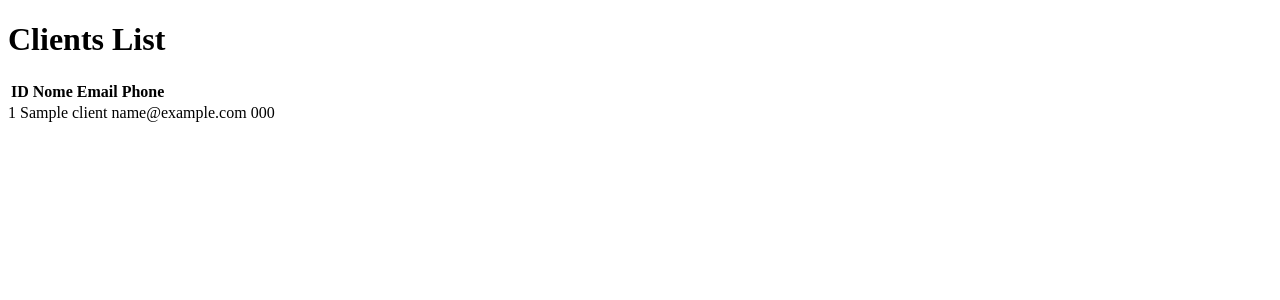
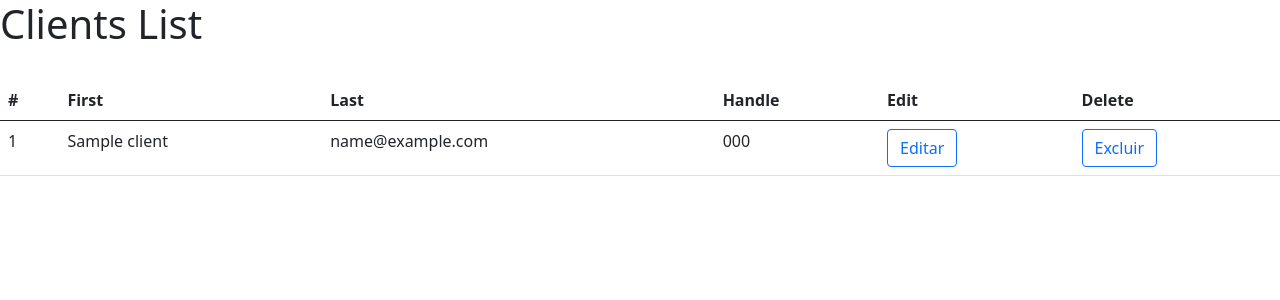
Before and after one commit to MauMau221/crudlaravel, a PHP site: page / in a window 1280 px wide. Shown: the top 300 px of the page. Run offline with PHP 8.4, Linux system fonts and the light colour scheme; tables that the repository leaves empty or names only in its code hold one stand-in row (values such as "Sample post"); lists and menus that the app fills with data are empty.

Commit message:
Iniciando o delete

```diff
--- a/controllers/clientsController.php
+++ b/controllers/clientsController.php
@@ -18,5 +18,14 @@
             $resultData = $this->model->getAll();
             require_once('./views/index.php');
         }
+        public function deleteItem($id) {
+            if ($this->model->delete($id)) {
+                echo "Item excluído com sucesso.";
+            } else {
+                echo "Erro ao excluir o item.";
+            }
+        }
+
     }
+
 ?>
--- a/models/Client.php
+++ b/models/Client.php
@@ -19,6 +19,14 @@
             return $resultQuery;
 
         }
+        public function delete($id)
+        {
+            $sqlDelete = "DELETE FROM clients WHERE id = 2";
+            $stm = $this->connection->prepare($sqlDelete);
+            $stm->bind_param("i", $id);
+            return $stm->execute();
+
+        }
     }
 
 ?>
--- a/views/index.php
+++ b/views/index.php
@@ -1,34 +1,45 @@
 <!-- Listagem de Registros -->
 <!DOCTYPE html>
 <html lang="pt-br">
+
 <head>
     <meta charset="UTF-8">
     <meta name="viewport" content="width=device-width, initial-scale=1.0">
+    <link href="https://cdn.jsdelivr.net/npm/bootstrap@5.0.2/dist/css/bootstrap.min.css" rel="stylesheet" integrity="sha384-EVSTQN3/azprG1Anm3QDgpJLIm9Nao0Yz1ztcQTwFspd3yD65VohhpuuCOmLASjC" crossorigin="anonymous">
+    <link href="css/index.css" rel="stylesheet">
     <title>Clients</title>
 </head>
+
 <body>
     <h1>Clients List</h1>
-    <div class="content">
-        <table>
+    <div>
+        <table class="table">
             <thead>
                 <tr>
-                    <th>ID</th>
-                    <th>Nome</th>
-                    <th>Email</th>
-                    <th>Phone</th>
+                    <th scope="col">#</th>
+                    <th scope="col">First</th>
+                    <th scope="col">Last</th>
+                    <th scope="col">Handle</th>
+                    <th scope="col">Edit</th>
+                    <th scope="col">Delete</th>
                 </tr>
             </thead>
-        </table>
             <tbody>
-            <?php foreach($resultData as $data): ?>
+                <?php foreach ($resultData as $data) : ?>
                     <tr>
                         <td><?php echo $data['id'] ?></td>
                         <td><?php echo $data['name'] ?></td>
                         <td><?php echo $data['email'] ?></td>
                         <td><?php echo $data['phone'] ?></td>
+                        <div class="btn-group" role="group" aria-label="Basic outlined example">
+                            <td><button type="button" class="btn btn-outline-primary">Editar</button></td>
+                            <td><button type="button" class="btn btn-outline-primary" href="delete.php?id=<?php echo $data['id']; ?>">Excluir</button></td>
+                        </div>
                     </tr>
                 <?php endforeach; ?>
             </tbody>
+        </table>
     </div>
 </body>
+
 </html>
```
Lines whose indentation alone changed are shown as unchanged.
